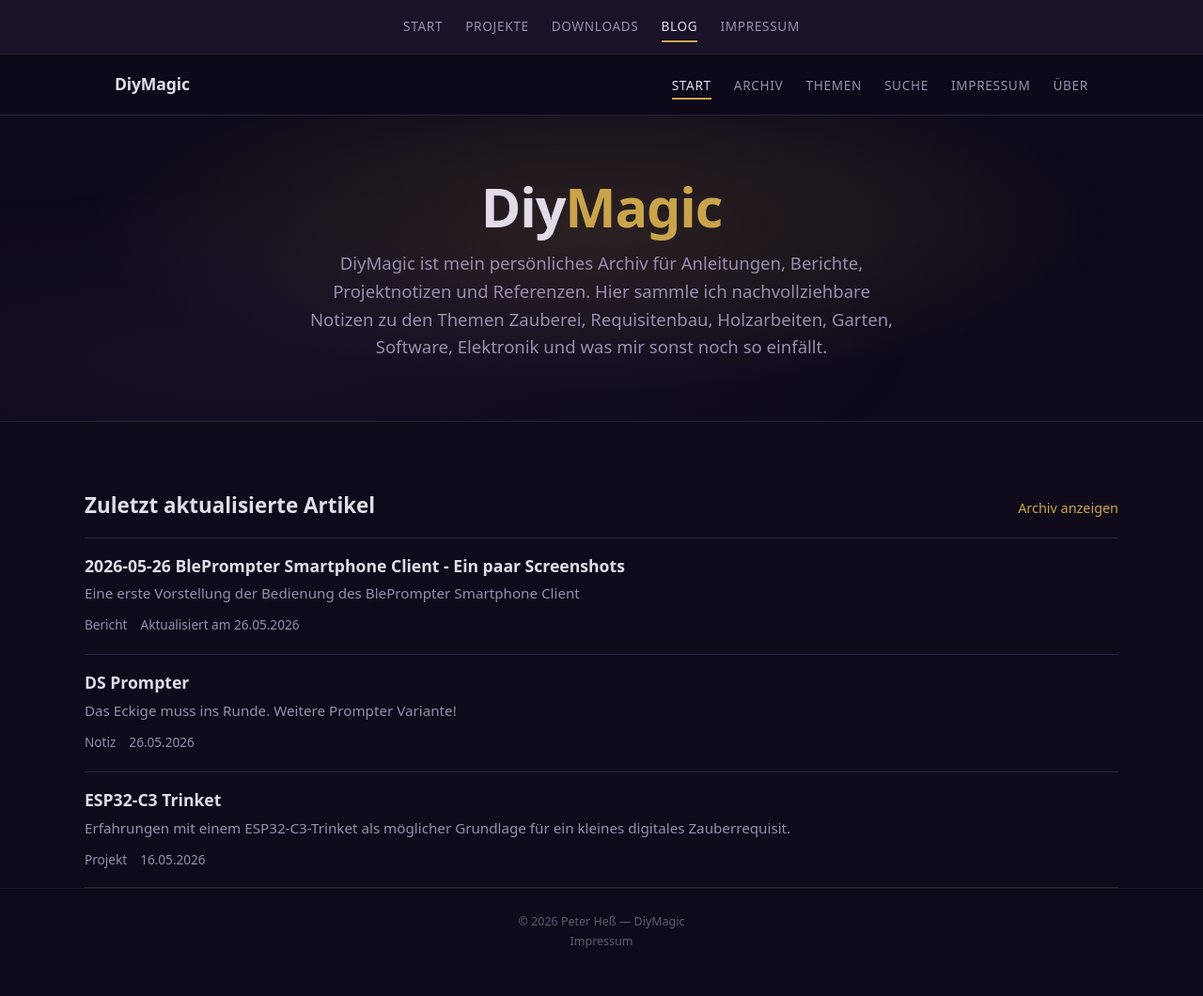
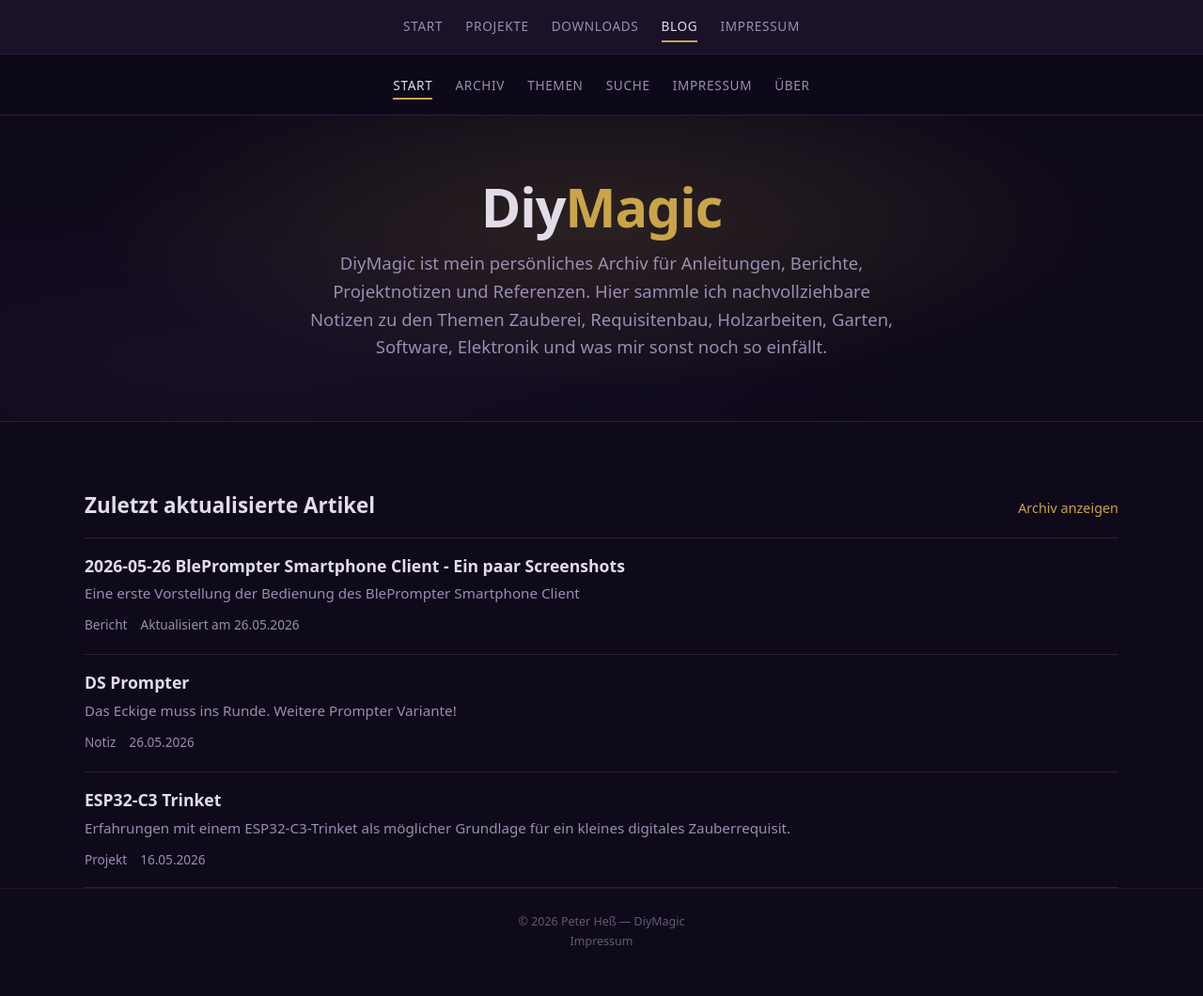
Before and after one commit to hesspet/Zauberhaft, a Jekyll site: the page built from diy-magic/index.md, in a window 1280 px wide. Shown: the whole page at 94% size. Built offline with Jekyll 4.4.1, drawn with Linux system fonts in a browser that asks for light colours.

Commit message:
DiyMagic-Nav: Branding entfernt, Menü zentriert
Schriftzug 'DiyMagic' aus der Unternavigation entfernt. justify-content: space-between -> center. Responsive bleibt erhalten (column + center auf Mobile).

```diff
--- a/_includes/diymagic_header.html
+++ b/_includes/diymagic_header.html
@@ -1,9 +1,5 @@
 <div class="diymagic-subheader">
   <div class="diymagic-subheader__inner">
-    <a class="site-brand" href="{{ '/diy-magic/' | relative_url }}" aria-label="DiyMagic Startseite">
-      <span class="site-brand__title">DiyMagic</span>
-      <span class="site-brand__description">Anleitungen, Berichte und Projektnotizen</span>
-    </a>
     {% include diymagic_navigation.html %}
   </div>
 </div>
--- a/assets/diy-magic/css/site.css
+++ b/assets/diy-magic/css/site.css
@@ -84,7 +84,7 @@ img {
 .diymagic-subheader__inner {
     display: flex;
     align-items: center;
-    justify-content: space-between;
+    justify-content: center;
     gap: 2rem;
     height: var(--nav-height);
     max-width: var(--max-width);
```
